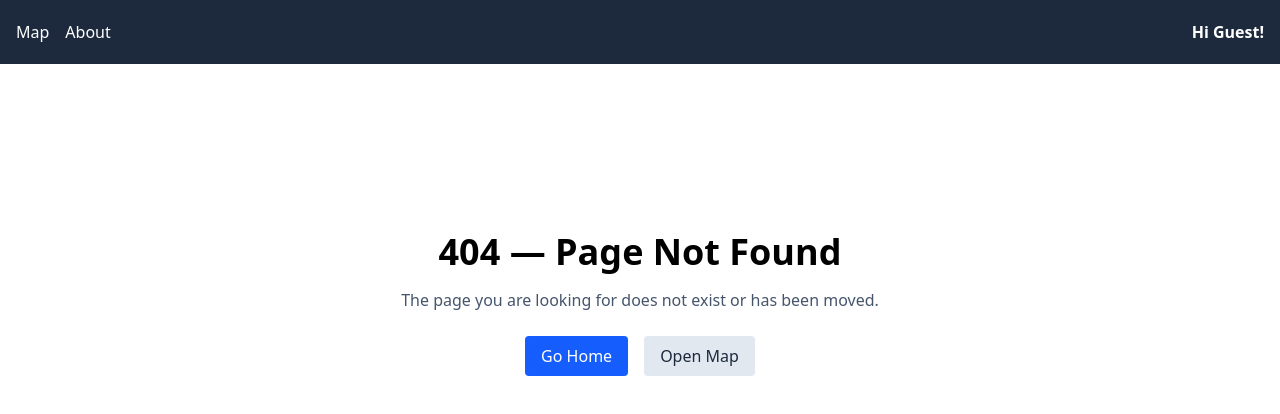
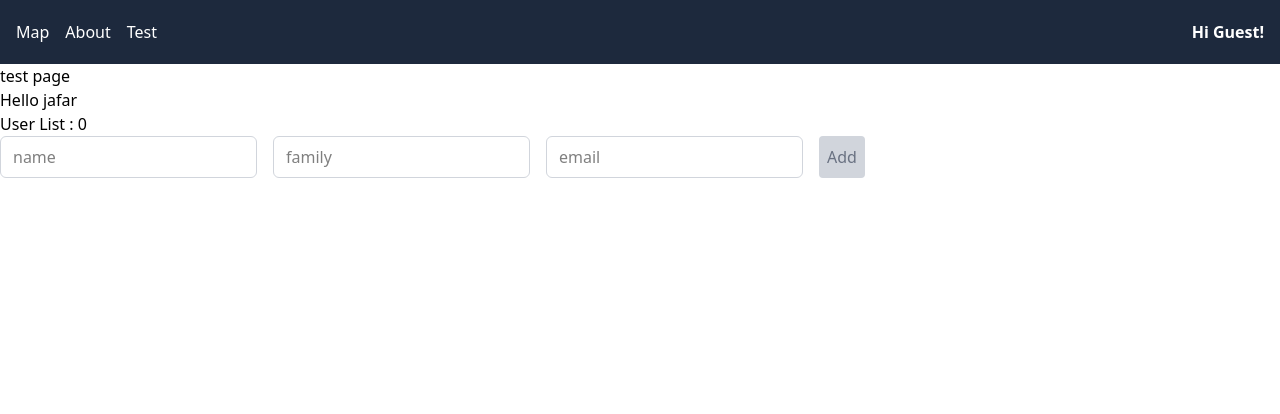
Before and after one commit to hoseindig/base-app-react-ts-tellwindcss-zust, a React (Vite) app: page /test in a window 1280 px wide. Before the commit this address had no page. Shown: the top 414 px of the page. Built offline with nearby package versions, Linux system fonts and the light colour scheme.

Commit message:
add test page

```diff
--- a/src/App.tsx
+++ b/src/App.tsx
@@ -4,6 +4,8 @@ import { useUserStore } from "./store/useUserStore";
 import MapPage from "./Feature/MapPage";
 import AboutPage from "./routes/About";
 import NotFoundPage from "./routes/NotFound";
+import TestPage from "./routes/Testpage";
+
 
 export default function App() {
   const name = useUserStore((state: any) => state.name);
@@ -13,6 +15,7 @@ export default function App() {
       <nav className="fixed top-0 left-0 right-0 h-16 flex items-center gap-4 p-4 bg-slate-800 text-white z-50">
         <NavLink to="/" className="hover:underline">Map</NavLink>
         <NavLink to="/about" className="hover:underline">About</NavLink>
+        <NavLink to="/test" className="hover:underline">Test</NavLink>
         <span className="ml-auto font-bold">Hi {name}!</span>
       </nav>
 
@@ -20,6 +23,7 @@ export default function App() {
         <Routes>
           <Route path="/" element={<MapPage />} />
           <Route path="/about" element={<AboutPage />} />
+          <Route path="/test" element={<TestPage />} />
           {/* Fallback for unknown routes */}
           <Route path="*" element={<NotFoundPage />} />
         </Routes>
--- /dev/null
+++ b/src/components/TextInput.tsx
@@ -0,0 +1,33 @@
+// components/TextInput.tsx
+import { ChangeEvent } from "react";
+
+type TextInputProps = {
+  value: string;
+  placeholder?: string;
+  onChange: (value: string) => void;
+  type?: "text" | "email" | "password";
+};
+
+const TextInput = ({
+  value,
+  placeholder,
+  onChange,
+  type = "text",
+}: TextInputProps) => {
+  return (
+    <input
+      type={type}
+      value={value}
+      placeholder={placeholder}
+      onChange={(e: ChangeEvent<HTMLInputElement>) => onChange(e.target.value)}
+      className="
+        border border-gray-300 rounded-md px-3 py-2
+        hover:border-gray-400
+        focus:border-blue-500 focus:ring-2 focus:ring-blue-200
+        outline-none transition
+      "
+    />
+  );
+};
+
+export default TextInput;
--- /dev/null
+++ b/src/routes/Testpage.tsx
@@ -0,0 +1,89 @@
+import { useState } from "react";
+import TextInput from "../components/TextInput";
+
+function WellcomeFn(text: string): string {
+  return `Hello ${text}`;
+}
+
+interface User {
+  id: number;
+  name: string;
+  family: string;
+  email: string;
+}
+
+const defUserValue: User = {
+  id: 0,
+  name: "",
+  family: "",
+  email: "",
+};
+
+const TestPage = () => {
+  const [userData, setUserData] = useState<User>(defUserValue);
+
+  const [usersData, setUsersData] = useState<User[]>([]);
+
+  function handleChange(name: string, value: string): void {
+    setUserData((prevState) => ({
+      ...prevState,
+      [name]: value,
+    }));
+  }
+
+  function addUser(user: User): void {
+    setUsersData((prevState) => [...prevState, { ...user, id: Date.now() }]);
+    setUserData(defUserValue);
+  }
+
+  return (
+    <>
+      <h1>test page</h1>
+      <h2>{WellcomeFn("jafar")}</h2>
+      <h1>User List : {usersData.length}</h1>
+
+      <div className="flex gap-4">
+        <TextInput
+          placeholder="name"
+          value={userData.name}
+          onChange={(v) => handleChange("name", v)}
+        />
+
+        <TextInput
+          placeholder="family"
+          value={userData.family}
+          onChange={(v) => handleChange("family", v)}
+        />
+
+        <TextInput
+          type="email"
+          placeholder="email"
+          value={userData.email}
+          onChange={(v) => handleChange("email", v)}
+        />
+
+        <button
+          disabled={!userData.name || !userData.family || !userData.email}
+          onClick={() => addUser(userData)}
+          className="bg-blue-500 text-white p-2 rounded-sm cursor-pointer
+           disabled:bg-gray-300 disabled:text-gray-500
+             disabled:cursor-not-allowed"
+        >
+          Add
+        </button>
+      </div>
+      <ul>
+        {usersData.map((user) => (
+          <li key={user.id}>
+            {user.id} :
+            <b>
+              {user.name} {user.family} {user.email}
+            </b>
+          </li>
+        ))}
+      </ul>
+    </>
+  );
+};
+
+export default TestPage;
```
